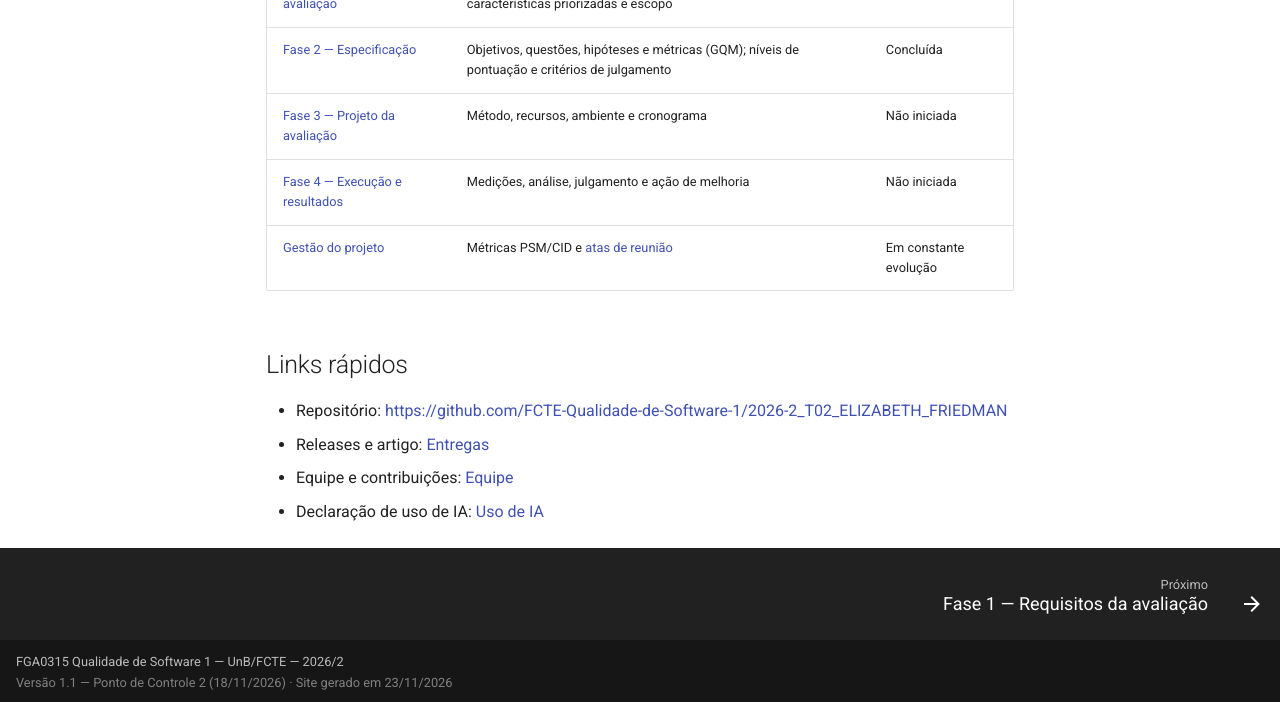
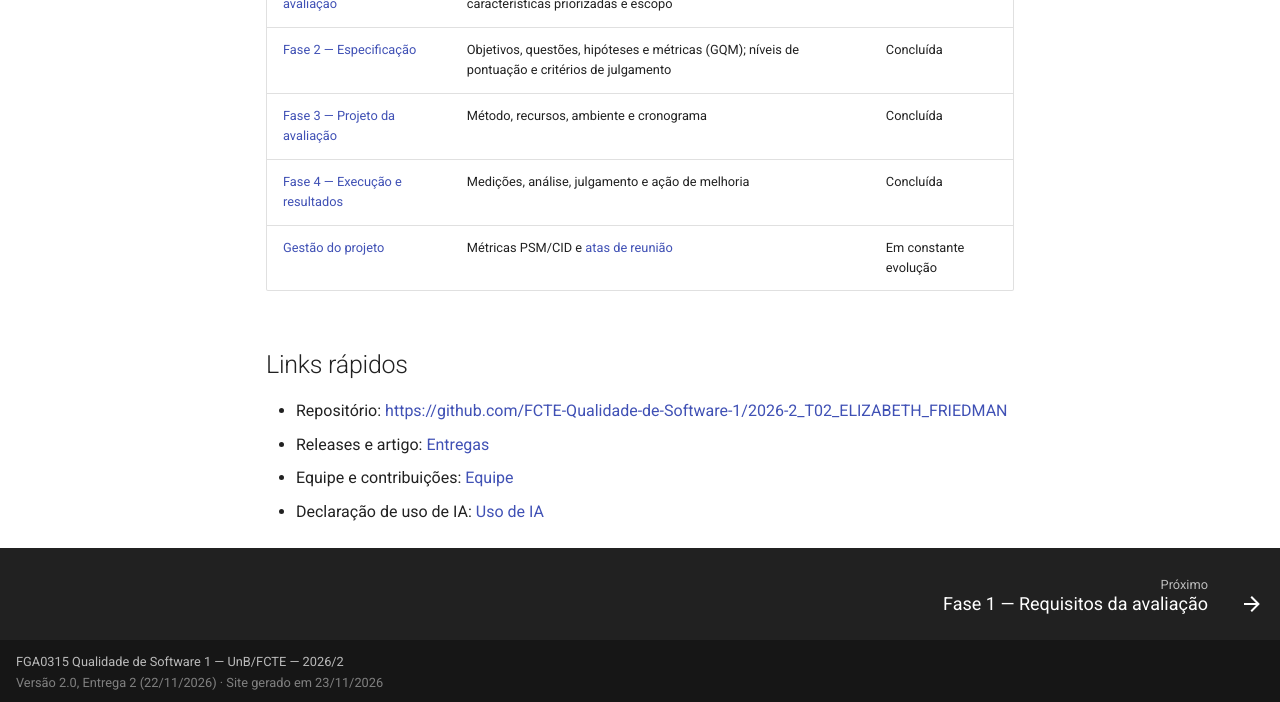
Before and after one commit to FCTE-Qualidade-de-Software-1/2026-2_T02_ELIZABETH_FRIEDMAN, an MkDocs documentation site: the page built from docs/index.md, in a window 1280 px wide and 1400 px high, scrolled down 180 px. Shown: the part 695-1397 px from the top of the window. Built offline with MkDocs 1.6.1 and Material for MkDocs 9.7.7, drawn with Linux system fonts in a browser that asks for light colours; comment, search, counter and statistics services are not loaded.

Commit message:
docs: atualiza site para a E2 (situação das fases, entregas e versão)

```diff
--- a/docs/index.md
+++ b/docs/index.md
@@ -25,8 +25,8 @@ Repositório disponível em: [unb-mds/2023-2-SuaGradeUnB](https://github.com/unb
 |-------|----------|----------|
 | [Fase 1 — Requisitos da avaliação](fase-1.md) | Propósito, partes interessadas, modelo de qualidade, características priorizadas e escopo | Concluída |
 | [Fase 2 — Especificação](fase-2.md) | Objetivos, questões, hipóteses e métricas (GQM); níveis de pontuação e critérios de julgamento | Concluída |
-| [Fase 3 — Projeto da avaliação](fase-3.md) | Método, recursos, ambiente e cronograma | Não iniciada |
-| [Fase 4 — Execução e resultados](fase-4.md) | Medições, análise, julgamento e ação de melhoria | Não iniciada |
+| [Fase 3 — Projeto da avaliação](fase-3.md) | Método, recursos, ambiente e cronograma | Concluída |
+| [Fase 4 — Execução e resultados](fase-4.md) | Medições, análise, julgamento e ação de melhoria | Concluída |
 | [Gestão do projeto](gestao/metricas.md) | Métricas PSM/CID e [atas de reunião](gestao/atas.md) | Em constante evolução |
 
 ## Links rápidos
--- a/mkdocs.yml
+++ b/mkdocs.yml
@@ -39,7 +39,7 @@ theme:
 
 extra:
   # Atualize a cada entrega (aparece no rodapé de todas as páginas).
-  versao: "1.1 — Ponto de Controle 2 (18/11/2026)"
+  versao: "2.0, Entrega 2 (22/11/2026)"
   generator: false
 
 plugins:
```
Also changed, not shown: docs/entregas.md (+2 -2 lines).
